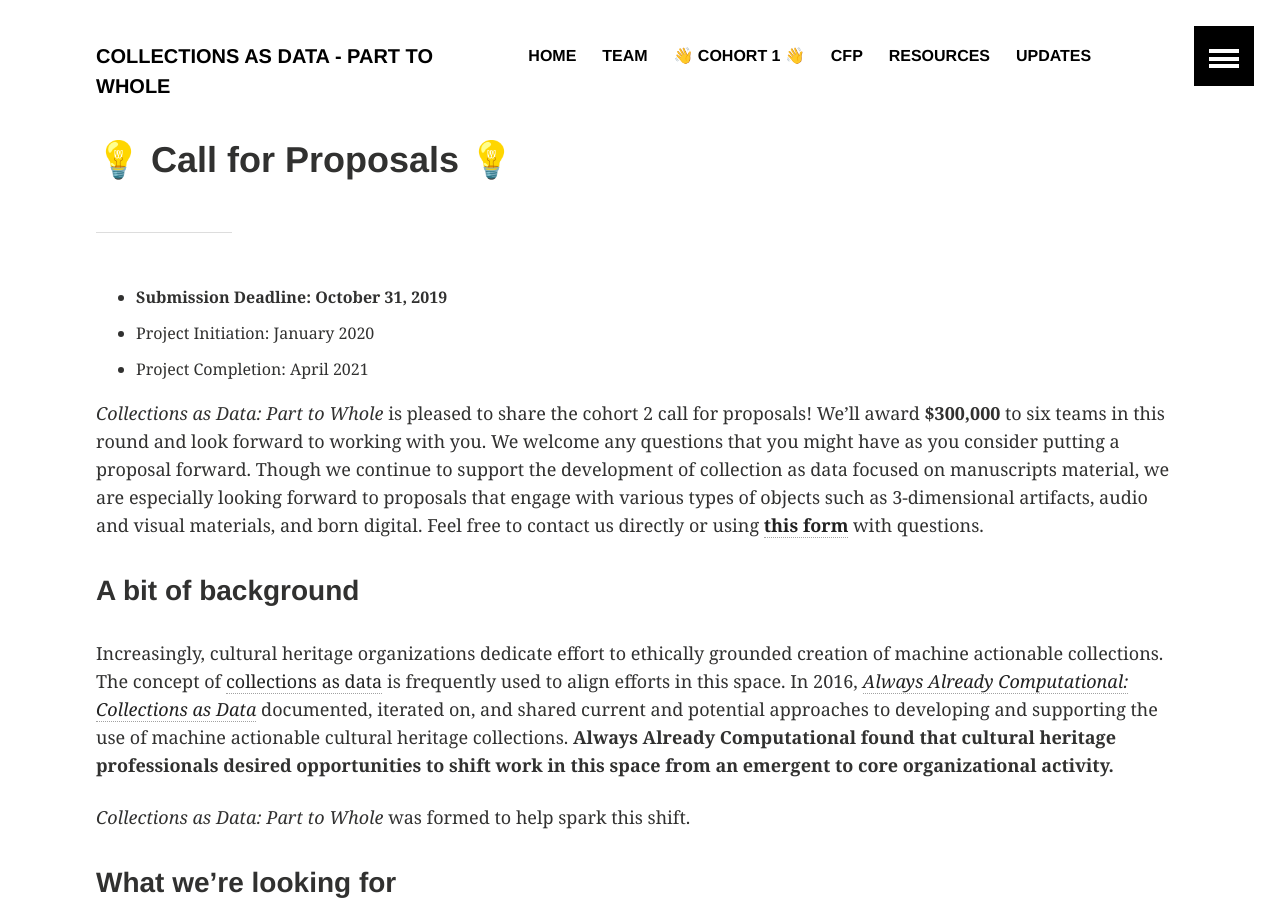
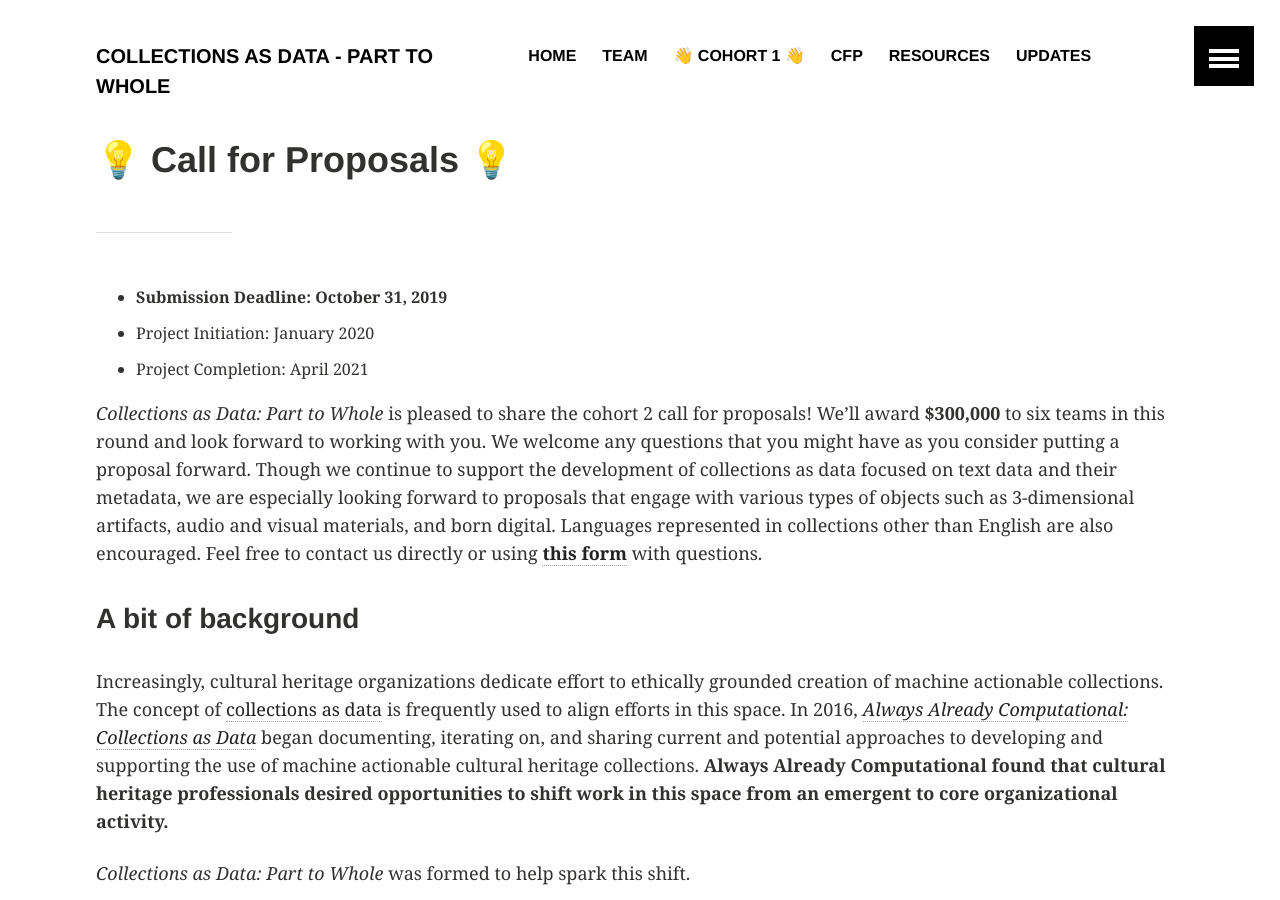
Before and after one commit to collectionsasdata/part2whole, a Jekyll site: the page built from cfp.md, in a window 1280 px wide and 900 px high. Built offline with Jekyll 4.4.1, drawn with Linux system fonts in a browser that asks for light colours.

Commit message:
Update cfp.md

```diff
--- a/cfp.md
+++ b/cfp.md
@@ -9,11 +9,11 @@ title:  "💡 Call for Proposals 💡"
 - Project Completion: April 2021
 
 
-*Collections as Data: Part to Whole* is pleased to share the cohort 2 call for proposals! We’ll award **$300,000** to six teams in this round and look forward to working with you.  We welcome any questions that you might have as you consider putting a proposal forward. Though we continue to support the development of collection as data focused on manuscripts material, we are especially looking forward to proposals that engage with various types of objects such as 3-dimensional artifacts, audio and visual materials, and born digital. Feel free to contact us directly or using [**this form**](https://docs.google.com/forms/d/e/1FAIpQLSdUpy6FxMSxpM814v03-uscvoFs6yhHASq9z3SVpNdkkqYA0w/viewform?usp=sf_link) with questions.
+*Collections as Data: Part to Whole* is pleased to share the cohort 2 call for proposals! We’ll award **$300,000** to six teams in this round and look forward to working with you.  We welcome any questions that you might have as you consider putting a proposal forward. Though we continue to support the development of collections as data focused on text data and their metadata, we are especially looking forward to proposals that engage with various types of objects such as 3-dimensional artifacts, audio and visual materials, and born digital. Languages represented in collections other than English are also encouraged. Feel free to contact us directly or using [**this form**](https://docs.google.com/forms/d/e/1FAIpQLSdUpy6FxMSxpM814v03-uscvoFs6yhHASq9z3SVpNdkkqYA0w/viewform?usp=sf_link) with questions.
 
 ### A bit of background
 
-Increasingly, cultural heritage organizations dedicate effort to ethically grounded creation of machine actionable collections. The concept of [collections as data](https://collectionsasdata.github.io/statement/) is frequently used to align efforts in this space. In 2016, [*Always Already Computational: Collections as Data*](https://osf.io/mx6uk/wiki/home/) documented, iterated on, and shared current and potential approaches to developing and supporting the use of machine actionable cultural heritage collections. **Always Already Computational found that cultural heritage professionals desired opportunities to shift work in this space from an emergent to core organizational activity.**
+Increasingly, cultural heritage organizations dedicate effort to ethically grounded creation of machine actionable collections. The concept of [collections as data](https://collectionsasdata.github.io/statement/) is frequently used to align efforts in this space. In 2016, [*Always Already Computational: Collections as Data*](https://osf.io/mx6uk/wiki/home/) began documenting, iterating on, and sharing current and potential approaches to developing and supporting the use of machine actionable cultural heritage collections. **Always Already Computational found that cultural heritage professionals desired opportunities to shift work in this space from an emergent to core organizational activity.**
 
 *Collections as Data: Part to Whole* was formed to help spark this shift.
 
```
